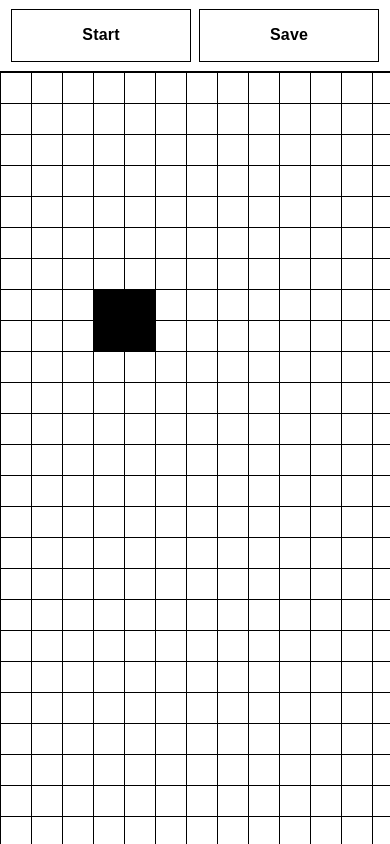
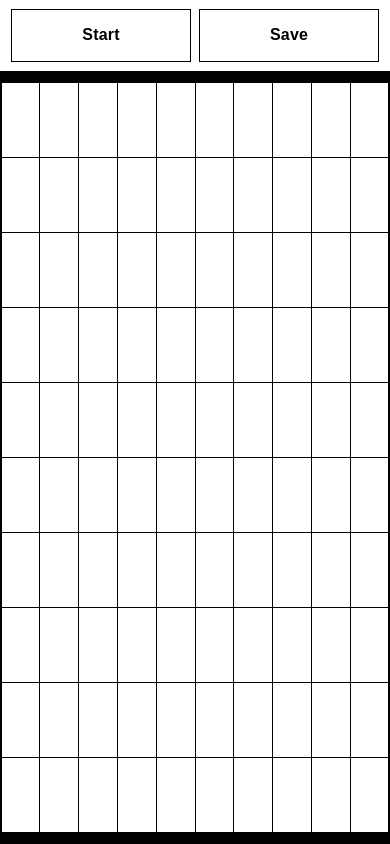
Before and after one commit to jakent/game-of-life-interactive, a React app: page / in a window 390 px wide. Built offline with nearby package versions, Linux system fonts and the light colour scheme.

Commit message:
Making grid responsive to screen size

```diff
--- a/src/components/Cell/cell.scss
+++ b/src/components/Cell/cell.scss
@@ -1,15 +1,12 @@
 @import '../_mixins.scss';
 
 .cell {
-  margin: 0;
+  flex: 1;
   padding: 0;
-  height: $cell-height;
-  max-height: $cell-height;
-  min-height: $cell-height;
-  width: $cell-width;
-  min-width: $cell-width;
-  max-width: $cell-width;
-  border: $cell-border;
+
+  margin: $cell-margin--height $cell-margin--width;
+  max-width: $cell-max-width;
+  min-width: $cell-min-width;
 }
 
 .dead {
--- a/src/components/Grid/grid.scss
+++ b/src/components/Grid/grid.scss
@@ -1,11 +1,29 @@
 @import '../_mixins.scss';
 
 .row {
-  white-space: nowrap;
+  display: flex;
+  flex: 1;
+  flex-direction: row;
+  flex-wrap: nowrap;
+  justify-content: center;
+  width: 100%;
+
+  max-height: $cell-max-height;
+  min-height: $cell-min-height;
 }
 
 .grid {
+  height: 100%;
+  width: 100%;
+
   border-spacing: $cell-padding $cell-padding;
   border-collapse: separate;
   border-color: $background-white;
+
+  tbody {
+    display: flex;
+    flex-direction: column;
+    justify-content: center;
+    height: 100%;
+  }
 }
--- a/src/components/_mixins.scss
+++ b/src/components/_mixins.scss
@@ -1,6 +1,8 @@
 
-$cell-width: 30px;
-$cell-height: 30px;
+$cell-max-width: 75px;
+$cell-min-width: 30px;
+$cell-max-height: 75px;
+$cell-min-height: 30px;
 $cell-margin--height: .5px;
 $cell-margin--width: .5px;
 $cell-padding: 1px;
--- a/src/domain/Grid.js
+++ b/src/domain/Grid.js
@@ -12,6 +12,14 @@ export default class Grid {
     const startY = (y-1 < 0) ? y : y-1;
     const endX = (x+1 > this.cells[0].length-1) ? x : x+1;
     const endY = (y+1 > this.cells.length-1) ? y : y+1;
+
+    // let xMax = this.cells[0].length-1;
+    // let yMax = this.cells.length-1;
+    //
+    // const startX = (x-1 < 0) ? xMax : x-1;
+    // const startY = (y-1 < 0) ? yMax : y-1;
+    // const endX = x+1 % xMax;
+    // const endY = y+1 % yMax;
 
     for (let row = startY; row <= endY; row++) {
       for (let column = startX; column <= endX; column++) {
@@ -42,10 +50,10 @@ export default class Grid {
 
   static createEmpty(x, y, random = false) {
     return new Grid(
-      new Array(x).fill(undefined).map((row, xi) => {
-        return new Array(y).fill(undefined).map((column, yi) => {
+      new Array(x).fill(undefined).map((row, yi) => {
+        return new Array(y).fill(undefined).map((column, xi) => {
           const alive = random ? Math.floor(Math.random() * 10) % 2 === 0: false;
-          return new Cell(alive, {x: yi, y: xi})
+          return new Cell(alive, {x: xi, y: yi})
         })
       })
     )
--- a/src/store/index.js
+++ b/src/store/index.js
@@ -9,9 +9,9 @@ export const startGeneration = () => ({type: 'START_GENERATION'});
 export const reset = (data) => ({type: 'RESET', data});
 
 const defaultState = {
-  // grid: Grid.createEmpty(75, 75)
+  grid: Grid.createEmpty(10, 10)
   // grid: Grid.createRandom(75, 75)
-  grid: Grid.from(preset)
+  // grid: Grid.from(preset)
 };
 
 const reducer = (state = defaultState, action) => {
```
